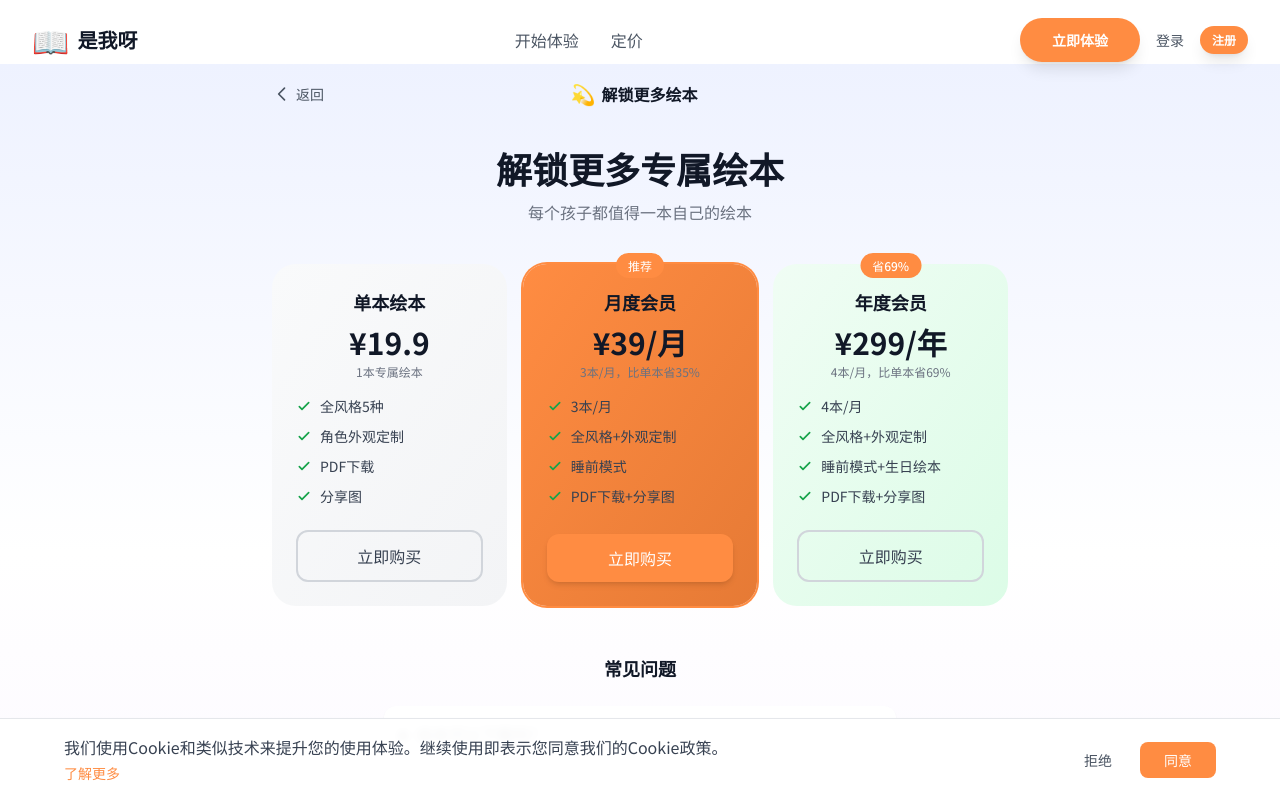
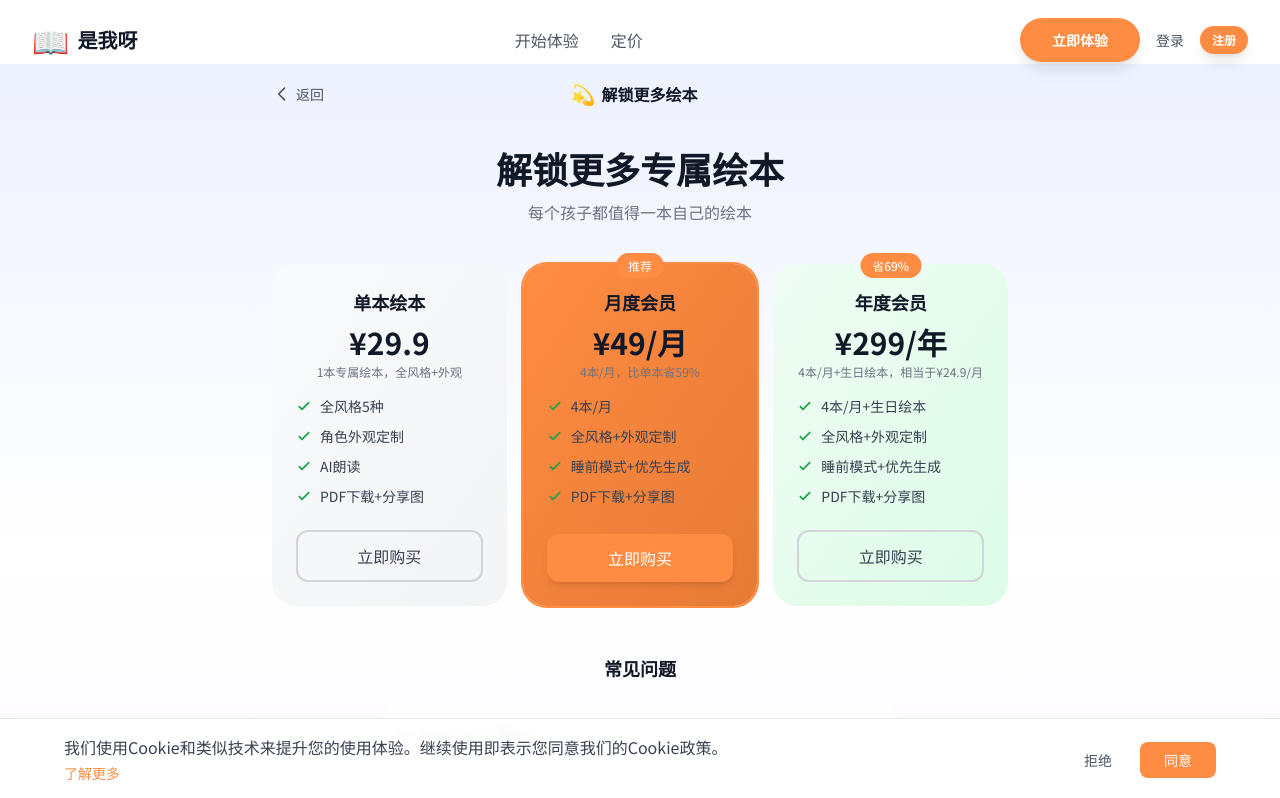
Before and after one commit to seller-mind/itsmebook, a Next.js app: page /pricing in a window 1280 px wide. Shown: the top 798 px of the page. Built offline with nearby package versions, Linux system fonts and the light colour scheme; no server answers; a web font is replaced by a local one.

Commit message:
feat: 更新定价策略-单本29.9/月度49/年度299，删除看看这个魔法按钮，免费改为首次1本

```diff
--- a/app/page.tsx
+++ b/app/page.tsx
@@ -7,15 +7,10 @@ import { useRouter } from "next/navigation";
 export default function HomePage() {
   const router = useRouter();
   const [isLoading, setIsLoading] = useState(false);
-  const [showDemo, setShowDemo] = useState(false);
 
   const handleStart = () => {
     setIsLoading(true);
     router.push("/create");
-  };
-
-  const handleViewDemo = () => {
-    setShowDemo(true);
   };
 
   return (
@@ -75,16 +70,7 @@ export default function HomePage() {
           </p>
 
           {/* CTA按钮 */}
-          <div className="flex flex-col sm:flex-row items-center justify-center gap-4 mb-8">
-            <button
-              onClick={handleViewDemo}
-              className="px-8 py-3.5 rounded-full border-2 border-gray-300 text-gray-700 font-medium hover:border-primary-orange hover:text-primary-orange transition-all flex items-center gap-2 text-base"
-            >
-              <svg className="w-5 h-5" fill="currentColor" viewBox="0 0 24 24">
-                <path d="M8 5v14l11-7z" />
-              </svg>
-              看看这个魔法
-            </button>
+          <div className="flex flex-col items-center justify-center gap-4 mb-8">
             <button
               onClick={handleStart}
               disabled={isLoading}
@@ -376,9 +362,9 @@ export default function HomePage() {
 
           <div className="grid grid-cols-3 gap-3">
             {[
-              { name: "免费体验", price: "¥0", desc: "1本/月·2种风格", color: "from-gray-100 to-gray-200" },
-              { name: "单本", price: "¥19.9", desc: "1本·全风格+外观", color: "from-primary-orange to-primary-dark", highlight: true },
-              { name: "月度", price: "¥39/月", desc: "3本/月·+睡前模式", color: "from-purple-100 to-indigo-200" },
+              { name: "免费体验", price: "¥0", desc: "首次1本·2种风格", color: "from-gray-100 to-gray-200" },
+              { name: "单本", price: "¥29.9", desc: "1本·全风格+外观", color: "from-primary-orange to-primary-dark", highlight: true },
+              { name: "月度", price: "¥49/月", desc: "4本/月·+睡前模式", color: "from-purple-100 to-indigo-200" },
             ].map((plan, i) => (
               <div
                 key={i}
@@ -422,58 +408,7 @@ export default function HomePage() {
         </p>
       </div>
 
-      {/* 演示弹窗 - 示例绘本预览 */}
-      {showDemo && (
-        <div
-          className="fixed inset-0 bg-black/60 backdrop-blur-sm z-50 flex items-center justify-center p-4"
-          onClick={() => setShowDemo(false)}
-        >
-          <div
-            className="bg-white rounded-3xl p-6 max-w-sm w-full text-center"
-            onClick={(e) => e.stopPropagation()}
-          >
-            <div className="w-14 h-14 mx-auto mb-4 rounded-full bg-gradient-to-br from-orange-100 to-purple-200 flex items-center justify-center">
-              <span className="text-2xl">📖</span>
-            </div>
-            <h3 className="font-bold text-gray-900 text-lg mb-2">看看这个魔法</h3>
-            <p className="text-sm text-gray-500 mb-5">
-              输入孩子名字和兴趣，60秒生成专属绘本
-            </p>
 
-            {/* 示例绘本封面 */}
-            <div className="space-y-3 mb-5">
-              <div className="flex items-center gap-3 bg-orange-50 rounded-xl p-3 text-left cursor-pointer hover:bg-orange-100 transition-colors" onClick={() => { setShowDemo(false); handleStart(); }}>
-                <img src="/sample-images/sample-1-cover.png" alt="小宇的小灯" className="w-12 h-16 rounded-lg object-cover shadow" />
-                <div>
-                  <p className="font-bold text-gray-800 text-sm">《小宇的小灯》</p>
-                  <p className="text-xs text-gray-500">小宇 · 5岁 · 勇敢 · 森林探险</p>
-                </div>
-              </div>
-              <div className="flex items-center gap-3 bg-pink-50 rounded-xl p-3 text-left cursor-pointer hover:bg-pink-100 transition-colors" onClick={() => { setShowDemo(false); handleStart(); }}>
-                <img src="/sample-images/sample-2-cover.png" alt="朵朵的超能力" className="w-12 h-16 rounded-lg object-cover shadow" />
-                <div>
-                  <p className="font-bold text-gray-800 text-sm">《朵朵的超能力》</p>
-                  <p className="text-xs text-gray-500">朵朵 · 6岁 · 好奇 · 糖果王国</p>
-                </div>
-              </div>
-              <div className="flex items-center gap-3 bg-amber-50 rounded-xl p-3 text-left cursor-pointer hover:bg-amber-100 transition-colors" onClick={() => { setShowDemo(false); handleStart(); }}>
-                <img src="/sample-images/sample-3-cover.png" alt="阿宝的秋约" className="w-12 h-16 rounded-lg object-cover shadow" />
-                <div>
-                  <p className="font-bold text-gray-800 text-sm">《阿宝的秋约》</p>
-                  <p className="text-xs text-gray-500">阿宝 · 7岁 · 温柔 · 秋天后山</p>
-                </div>
-              </div>
-            </div>
-
-            <button
-              onClick={() => setShowDemo(false)}
-              className="w-full py-3 rounded-full border border-gray-200 text-gray-600 hover:bg-gray-50 transition-colors text-sm"
-            >
-              关闭
-            </button>
-          </div>
-        </div>
-      )}
     </div>
   );
 }
--- a/app/pricing/page.tsx
+++ b/app/pricing/page.tsx
@@ -8,15 +8,15 @@ const PLANS = [
   {
     id: "single",
     name: "单本绘本",
-    price: "¥19.9",
-    description: "1本专属绘本",
+    price: "¥29.9",
+    description: "1本专属绘本，全风格+外观",
     color: "from-gray-50 to-gray-100",
     ringColor: "",
     features: [
       "全风格5种",
       "角色外观定制",
-      "PDF下载",
-      "分享图",
+      "AI朗读",
+      "PDF下载+分享图",
     ],
     included: [true, true, true, true],
     buttonText: "立即购买",
@@ -26,14 +26,14 @@ const PLANS = [
   {
     id: "monthly",
     name: "月度会员",
-    price: "¥39/月",
-    description: "3本/月，比单本省35%",
+    price: "¥49/月",
+    description: "4本/月，比单本省59%",
     color: "from-primary-orange to-primary-dark",
     ringColor: "ring-primary-orange",
     features: [
-      "3本/月",
+      "4本/月",
       "全风格+外观定制",
-      "睡前模式",
+      "睡前模式+优先生成",
       "PDF下载+分享图",
     ],
     included: [true, true, true, true],
@@ -45,13 +45,13 @@ const PLANS = [
     id: "yearly",
     name: "年度会员",
     price: "¥299/年",
-    description: "4本/月，比单本省69%",
+    description: "4本/月+生日绘本，相当于¥24.9/月",
     color: "from-green-50 to-green-100",
     ringColor: "",
     features: [
-      "4本/月",
+      "4本/月+生日绘本",
       "全风格+外观定制",
-      "睡前模式+生日绘本",
+      "睡前模式+优先生成",
       "PDF下载+分享图",
     ],
     included: [true, true, true, true],
--- a/lib/plan-config.ts
+++ b/lib/plan-config.ts
@@ -20,25 +20,25 @@ export const PLAN_CONFIGS: Record<string, PlanConfig> = {
   single: {
     id: 'single',
     name: '单本绘本',
-    price: '19.90',
-    priceDisplay: '¥19.9',
+    price: '29.90',
+    priceDisplay: '¥29.9',
     pages: 8,
     credits: 1,
     imageModel: 'wan2.7-image',
     imageSize: '1024*1024',
-    description: '1本专属绘本',
+    description: '1本专属绘本，全风格+外观',
     tag: null,
   },
   monthly: {
     id: 'monthly',
     name: '月度会员',
-    price: '39.00',
-    priceDisplay: '¥39/月',
+    price: '49.00',
+    priceDisplay: '¥49/月',
     pages: 8,
-    credits: 3, // 3本/月
+    credits: 4, // 4本/月
     imageModel: 'wan2.7-image',
     imageSize: '1024*1024',
-    description: '3本/月，比单本省35%',
+    description: '4本/月，比单本省59%',
     tag: '推荐',
   },
   yearly: {
@@ -50,7 +50,7 @@ export const PLAN_CONFIGS: Record<string, PlanConfig> = {
     credits: 48, // 4本/月 * 12月
     imageModel: 'wan2.7-image',
     imageSize: '1024*1024',
-    description: '4本/月，比单本省69%',
+    description: '4本/月+生日绘本，相当于¥24.9/月',
     tag: '省69%',
   },
 };
```
